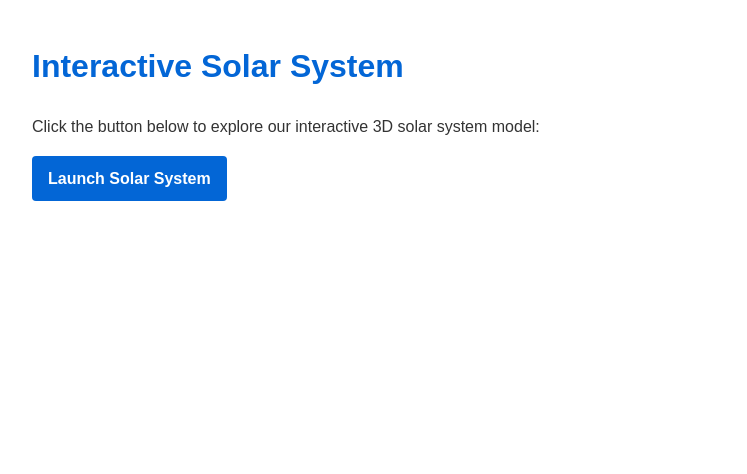
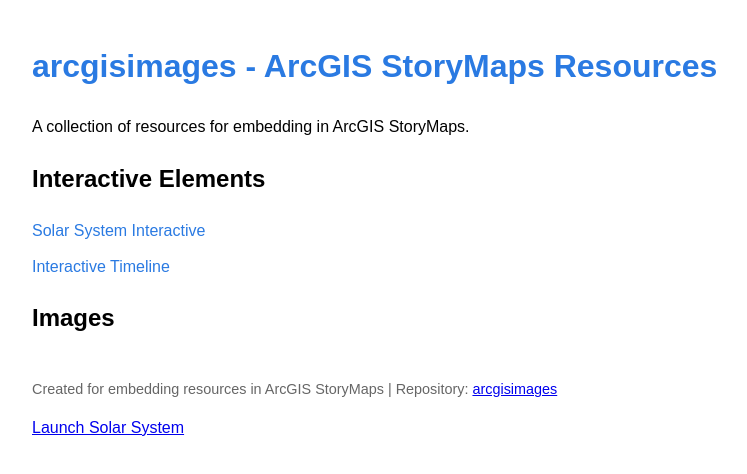
Before and after one commit to pstrootman/arcgisimages, a plain HTML site: page index.html in a window 1280 px wide. Shown: the whole page, without its empty margins (208-955 px from the left). Drawn offline with Linux system fonts and the light colour scheme.

Commit message:
Update index.html

```diff
--- a/index.html
+++ b/index.html
@@ -3,36 +3,60 @@
 <head>
     <meta charset="UTF-8">
     <meta name="viewport" content="width=device-width, initial-scale=1.0">
-    <title>Interactive Solar System</title>
+    <title>arcgisimages - ArcGIS StoryMaps Resources</title>
+    <base href="https://yourusername.github.io/arcgisimages/">
+    <!-- Replace 'yourusername' with your actual GitHub username when you upload -->
     <style>
         body {
-            font-family: 'Arial', sans-serif;
+            font-family: Arial, sans-serif;
             line-height: 1.6;
             max-width: 800px;
             margin: 0 auto;
             padding: 20px;
-            color: #333;
         }
         h1 {
-            color: #0366d6;
+            color: #2a7ae2;
         }
-        .button {
-            display: inline-block;
-            background-color: #0366d6;
-            color: white;
-            padding: 10px 16px;
+        .resources-list {
+            margin-top: 20px;
+        }
+        .resources-list a {
+            display: block;
+            margin-bottom: 10px;
+            color: #2a7ae2;
             text-decoration: none;
-            border-radius: 4px;
-            font-weight: bold;
         }
-        .button:hover {
-            background-color: #0056b3;
+        .resources-list a:hover {
+            text-decoration: underline;
+        }
+        footer {
+            margin-top: 40px;
+            font-size: 0.9em;
+            color: #666;
         }
     </style>
 </head>
 <body>
-    <h1>Interactive Solar System</h1>
-    <p>Click the button below to explore our interactive 3D solar system model:</p>
+    <h1>arcgisimages - ArcGIS StoryMaps Resources</h1>
+    <p>A collection of resources for embedding in ArcGIS StoryMaps.</p>
+
+    <div class="resources-list">
+        <h2>Interactive Elements</h2>
+        <a href="SolarSystem.html">Solar System Interactive</a>
+        <a href="https://pstrootman.github.io/arcgisimages/timeline/index.html">Interactive Timeline</a>
+        <!-- More items will appear here as you add them -->
+    </div>
+
+    <div class="resources-list">
+        <h2>Images</h2>
+        <!-- Images will appear here as you add them -->
+    </div>
+
+    <footer>
+        <p>Created for embedding resources in ArcGIS StoryMaps | Repository: <a href="https://github.com/yourusername/arcgisimages">arcgisimages</a></p>
+    </footer>
+</body>
+</html>
 
     <!-- Use a simple relative path -->
     <a href="SolarSystem.html" class="button">Launch Solar System</a>
```
